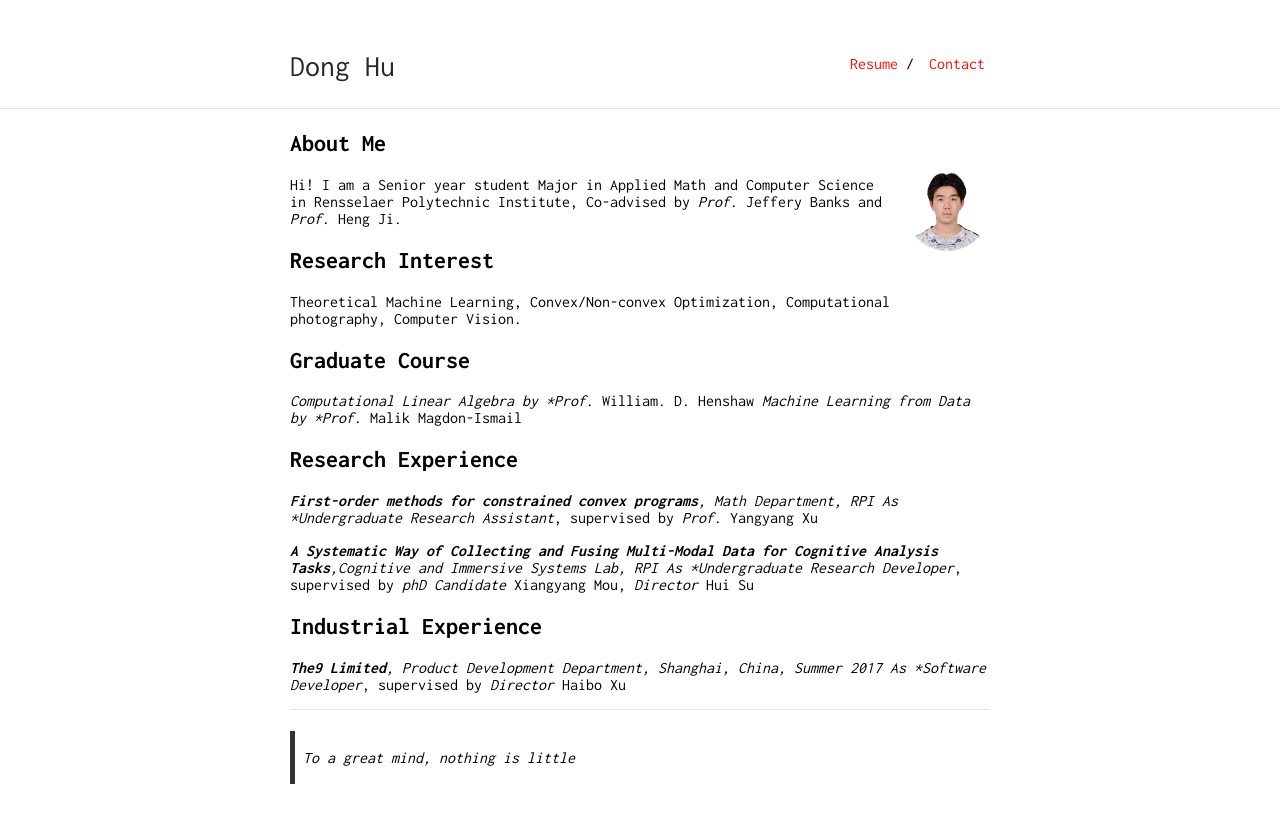
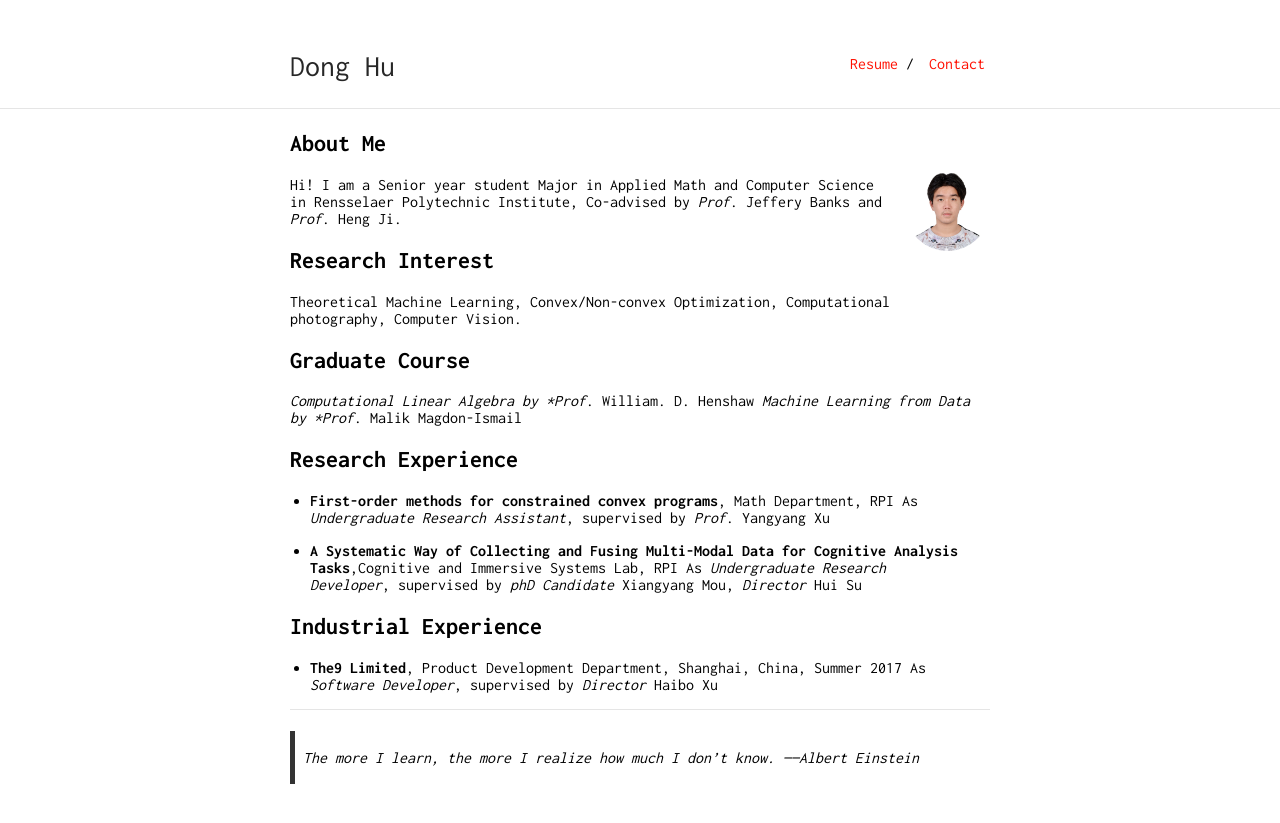
Before and after one commit to jurohd/jurohd.github.io, a Jekyll site: the page built from index.md, in a window 1280 px wide. Shown: the top 823 px of the page. Built offline with Jekyll 4.4.1, drawn with Linux system fonts in a browser that asks for light colours; our own code applies the rules of GitHub Pages for plain Markdown files.

Commit message:
Update index.md

```diff
--- a/index.md
+++ b/index.md
@@ -19,17 +19,18 @@ Theoretical Machine Learning, Convex/Non-convex Optimization, Computational phot
 
 ## Research Experience
 
-***First-order methods for constrained convex programs**, Math Department, RPI
+* **First-order methods for constrained convex programs**, Math Department, RPI
 As *Undergraduate Research Assistant*, supervised by *Prof*. Yangyang Xu
 
-***A Systematic Way of Collecting and Fusing Multi-Modal Data for Cognitive Analysis Tasks**,Cognitive and Immersive Systems Lab, RPI
+* **A Systematic Way of Collecting and Fusing Multi-Modal Data for Cognitive Analysis Tasks**,Cognitive and Immersive Systems Lab, RPI
 As *Undergraduate Research Developer*, supervised by *phD Candidate* Xiangyang Mou, *Director* Hui Su
 
 ## Industrial Experience
 
-***The9 Limited**, Product Development Department, Shanghai, China, Summer 2017
+* **The9 Limited**, Product Development Department, Shanghai, China, Summer 2017
 As *Software Developer*, supervised by *Director* Haibo Xu
 
 ---
 
-> To a great mind, nothing is little
+> The more I learn, the more I realize how much I don't know.
+>                                                   ------Albert Einstein
```
